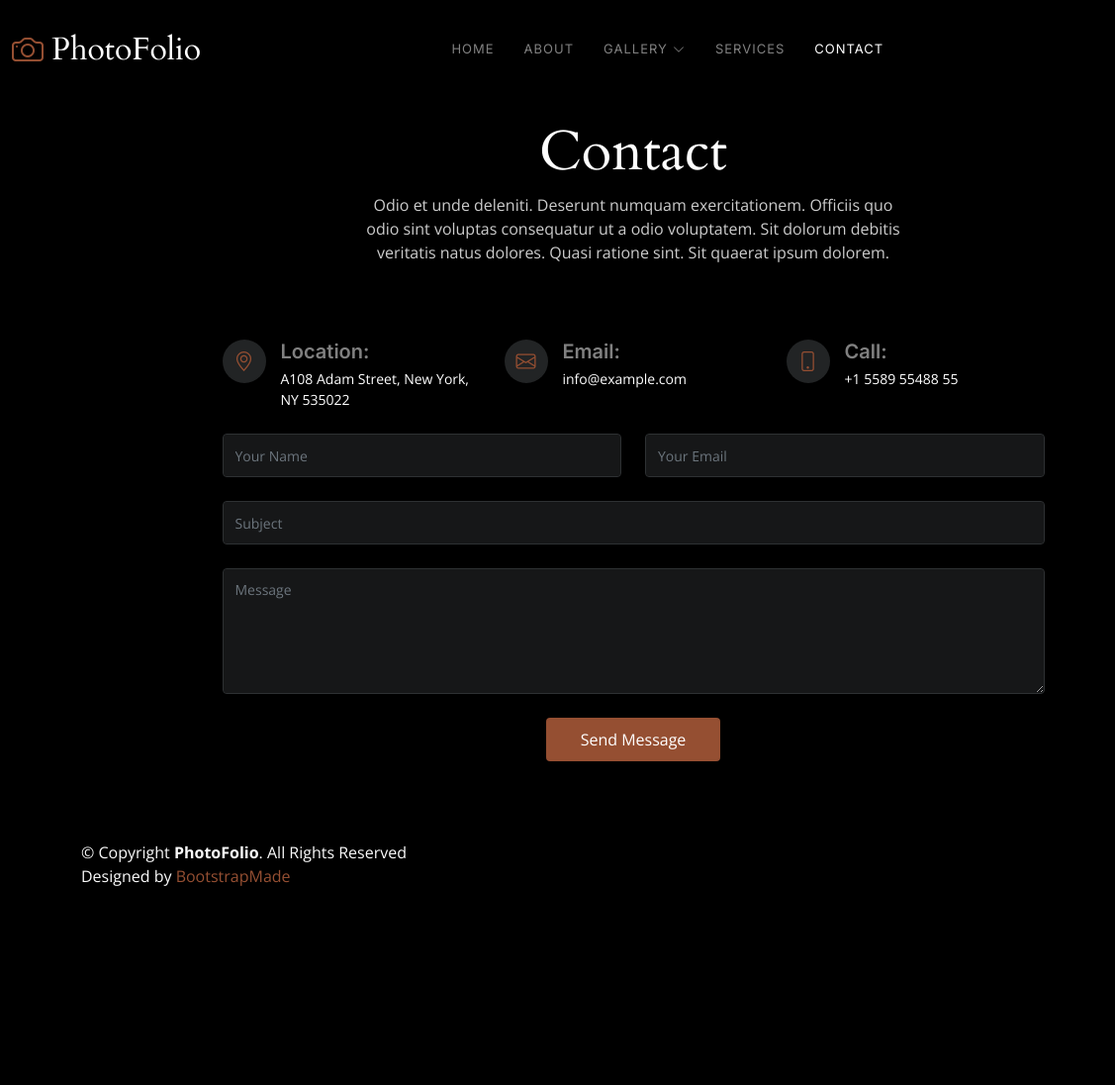
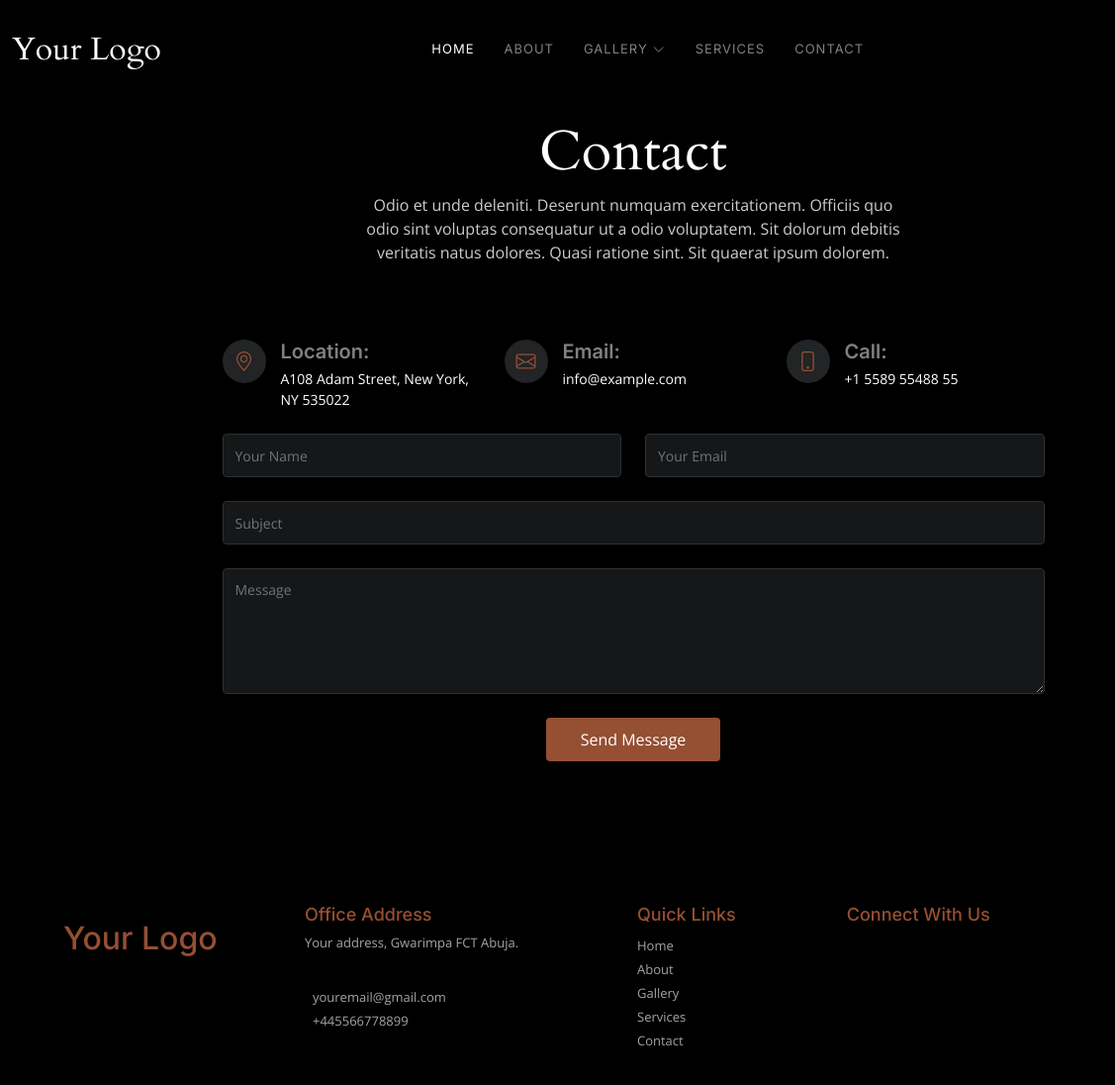
Before and after one commit to nelsenimages/ng, a plain HTML site: page contact.html in a window 1280 px wide. Shown: the full height of the page at 99% size, 0-1127 px from the left. Before the commit the page ends 897 px from the top, so only its background shows below. Drawn offline with nearby package versions, Linux system fonts and the light colour scheme.

Commit message:
third commit

```diff
--- a/contact.html
+++ b/contact.html
@@ -10,7 +10,7 @@
   <meta content="" name="keywords">
 
   <!-- Favicons -->
-  <link href="assets/img/favicon.png" rel="icon">
+  <!-- <link href="assets/img/favicon.png" rel="icon"> -->
   <link href="assets/img/apple-touch-icon.png" rel="apple-touch-icon">
 
   <!-- Google Fonts -->
@@ -45,33 +45,32 @@
       <a href="index.html" class="logo d-flex align-items-center  me-auto me-lg-0">
         <!-- Uncomment the line below if you also wish to use an image logo -->
         <!-- <img src="assets/img/logo.png" alt=""> -->
-        <i class="bi bi-camera"></i>
-        <h1>PhotoFolio</h1>
+        <h1>Your Logo</h1>
       </a>
 
       <nav id="navbar" class="navbar">
         <ul>
-          <li><a href="index.html">Home</a></li>
+          <li><a href="index.html" class="active">Home</a></li>
           <li><a href="about.html">About</a></li>
           <li class="dropdown"><a href="#"><span>Gallery</span> <i class="bi bi-chevron-down dropdown-indicator"></i></a>
             <ul>
-              <li><a href="gallery.html">Nature</a></li>
-              <li><a href="gallery.html">People</a></li>
-              <li><a href="gallery.html">Architecture</a></li>
-              <li><a href="gallery.html">Animals</a></li>
-              <li><a href="gallery.html">Sports</a></li>
-              <li><a href="gallery.html">Travel</a></li>
-              <li class="dropdown"><a href="#"><span>Sub Menu</span> <i class="bi bi-chevron-down dropdown-indicator"></i></a>
+              <li><a href="weddings.html">Weddings</a></li>
+              <li><a href="pre-weddings.html">Pre-Weddings</a></li>
+              <li><a href="birthdays.html">Kids Diary</a></li>
+              <li><a href="#">Baby Shower</a></li>
+              <li><a href="#">Modeling</a></li>
+              <li><a href="#">Private Photoshoots</a></li>
+              <!-- <li class="dropdown"><a href="#"><span>Sub Menu</span> <i class="bi bi-chevron-down dropdown-indicator"></i></a>
                 <ul>
                   <li><a href="#">Sub Menu 1</a></li>
                   <li><a href="#">Sub Menu 2</a></li>
                   <li><a href="#">Sub Menu 3</a></li>
                 </ul>
-              </li>
+              </li> -->
             </ul>
           </li>
-          <li><a href="services.html">Services</a></li>
-          <li><a href="contact.html" class="active">Contact</a></li>
+          <li><a href="#">Services</a></li>
+          <li><a href="#">Contact</a></li>
         </ul>
       </nav><!-- .navbar -->
 
@@ -175,20 +174,49 @@
   </main><!-- End #main -->
 
   <!-- ======= Footer ======= -->
-  <footer id="footer" class="footer">
-    <div class="container">
-      <div class="copyright">
-        &copy; Copyright <strong><span>PhotoFolio</span></strong>. All Rights Reserved
-      </div>
-      <div class="credits">
-        <!-- All the links in the footer should remain intact. -->
-        <!-- You can delete the links only if you purchased the pro version. -->
-        <!-- Licensing information: https://bootstrapmade.com/license/ -->
-        <!-- Purchase the pro version with working PHP/AJAX contact form: https://bootstrapmade.com/photofolio-bootstrap-photography-website-template/ -->
-        Designed by <a href="https://bootstrapmade.com/">BootstrapMade</a>
-      </div>
-    </div>
-  </footer><!-- End Footer -->
+  <section>
+    <footer>
+        <div class="footer1">
+            <!-- <a href="#"><img src="images/footer.png" alt=""></a> -->
+
+            <div class="footer2">
+              <a href="#"><p><h2>Your Logo</h2></p></a>
+            </div>
+
+            <div class="office-address">
+                <h3>Office Address</h3>
+                <p>Your address,
+                    Gwarimpa FCT Abuja.</p>
+                    <div class="footer-icon">
+                        <i class="fa-regular fa-envelope"></i><span>youremail@gmail.com</span><br>
+                    <i class="fa-solid fa-phone"></i> <span>+445566778899</span>
+                    </div>
+            </div>
+
+            <div class="site-map">
+                <h3>Quick Links</h3>
+                <li><a href="index.html">Home</a></li>
+                <li><a href="about.html">About</a></li>
+                <li><a href="gallery.html">Gallery</a></li>
+                <li><a href="services.html">Services</a></li>
+                <li><a href="contact.html">Contact</a></li>
+            </div>
+
+            <div class="site-map">
+              <h3>Connect With Us</h3>
+
+                <div class="social-media">
+                   <span> <a href="#"><i class="fa-brands fa-facebook"></i></a></span>
+                   <span><a href="#"><i class="fa-brands fa-twitter"></i></a></span>
+                   <span><a href="#"><i class="fa-brands fa-instagram"></i></a></span>
+                </div>
+            </div>
+        </div>
+    </footer>
+</section>
+
+
+</footer><!-- End Footer -->
 
   <a href="#" class="scroll-top d-flex align-items-center justify-content-center"><i class="bi bi-arrow-up-short"></i></a>
 
```
Also changed, not shown: gallery-single.html (+1 -1 lines), index.html (+3 -3 lines).
